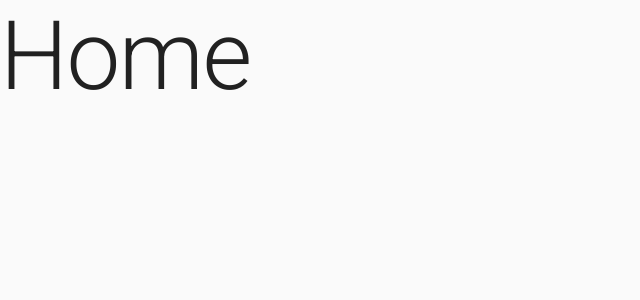
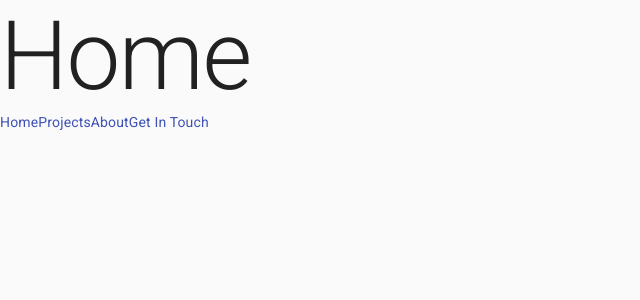
Before and after one commit to benzend/nextjs_my-website, a Next.js app: page / in a window 1280 px wide. Shown: the top 300 px of the page, without its empty margins (0-640 px from the left). Built offline with nearby package versions, Linux system fonts and the light colour scheme.

Commit message:
Added nav to home jic

```diff
--- a/pages/index.tsx
+++ b/pages/index.tsx
@@ -1,10 +1,12 @@
 import { Box, Typography } from "@material-ui/core";
+import PortfolioNav from "../components/portfolio/PortfolioNav";
 
 export default function Home() {
   return (
     <>
       <Box>
         <Typography variant="h1">Home</Typography>
+        <PortfolioNav />
       </Box>
     </>
   );
```
